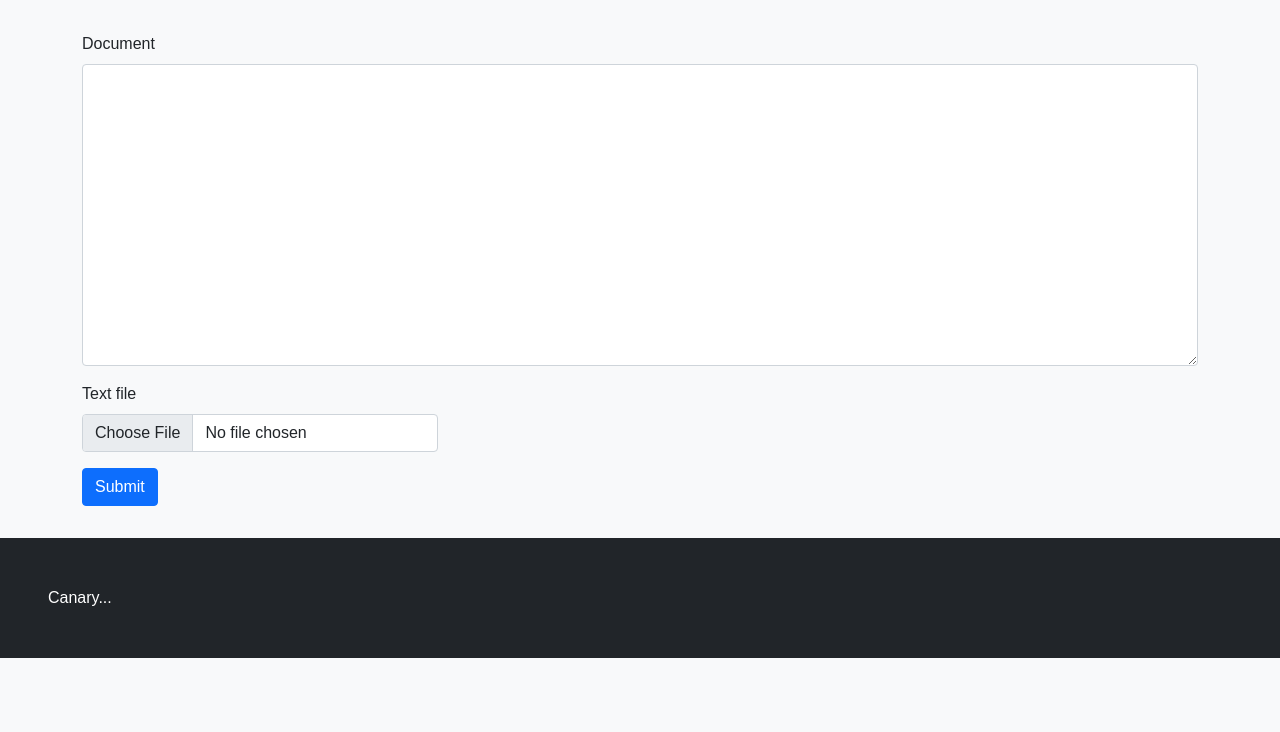
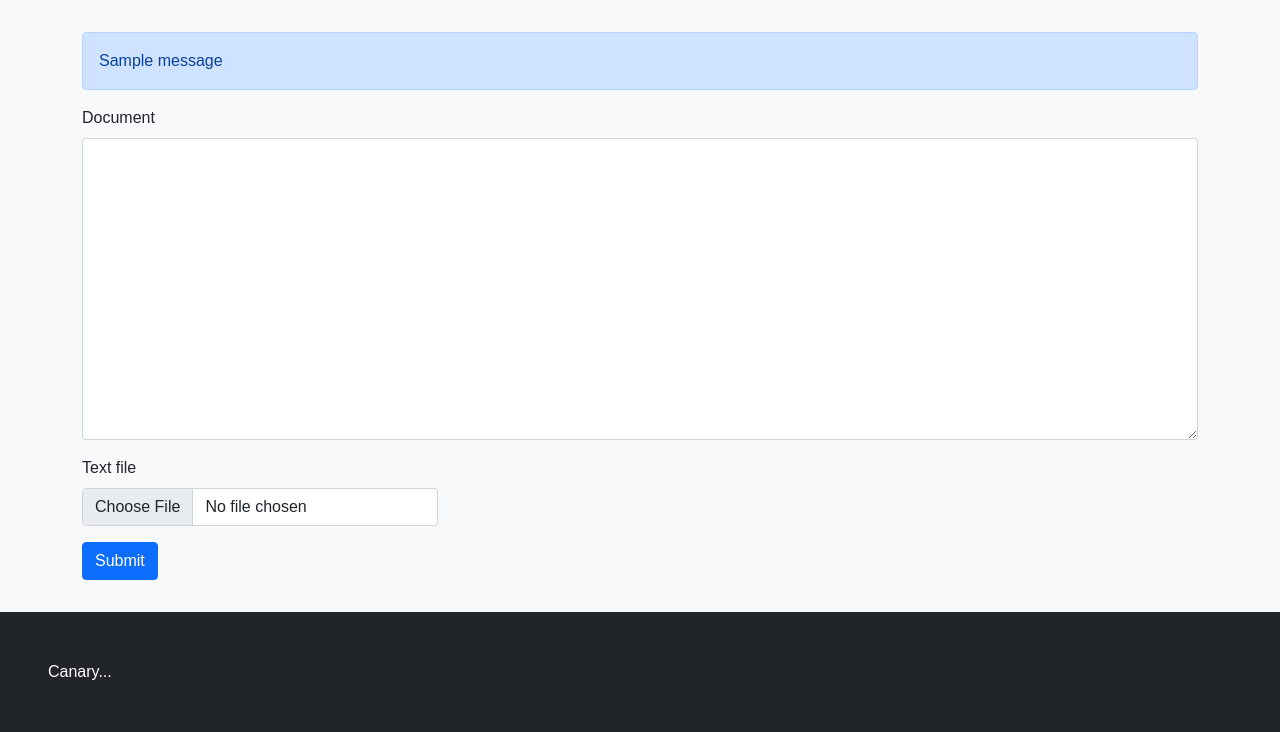
Before and after one commit to chriswales95/Canary-Web, a Flask app: page / in a window 1280 px wide. Shown: the part 160-892 px from the top of the page. Before the commit the page ends 818 px from the top, so only its background shows below. Run offline with Flask 2, Linux system fonts and the light colour scheme; one stand-in notice (Sample message) is shown.

Commit message:
Tidy up. Show error messages when they occur via message flashing.

```diff
--- a/app.py
+++ b/app.py
@@ -2,5 +2,7 @@ from app import create_app
 
 
 app = create_app()
+app.secret_key = b'change_me!'
+
 if __name__ == "__main__":
     app.run()
--- a/app/frontend/__init__.py
+++ b/app/frontend/__init__.py
@@ -1,5 +1,4 @@
-from flask import Blueprint, render_template
-from flask import abort
+from flask import Blueprint, render_template, redirect, url_for, flash, abort
 import sadface
 
 from app.canary_interface import jobs
@@ -9,7 +8,7 @@ frontend = Blueprint('frontend', __name__, template_folder='templates', static_f
 
 
 @frontend.route('/')
-def show():
+def index():
     return render_template('index.html',
                            additional_footer_elements=['<script src="/front/static/js/form.js"></script>'])
 
@@ -19,10 +18,15 @@ def view(job_id):
     if job_id in jobs.keys():
         job = jobs[job_id]
 
-        if type(job) is not dict:
+        if job is None:
             return render_template('waiting_page.html',
                                    key=job_id,
-                                   additional_head_elements=[' <meta http-equiv="refresh" content="10" />']), 200
+                                   additional_head_elements=['<meta http-equiv="refresh" content="10" />']), 200
+
+        if type(job) is str and job == "ERROR":
+            flash("Encountered an error when processing the document. "
+                  "Try again or open an issue on our GitHub for support.", "error")
+            return redirect(url_for('frontend.index'))
 
         sadface.sd = job['analysis']
         component_nodes = [n for n in job['analysis']['nodes'] if 'canary' in n['metadata']]
@@ -31,7 +35,10 @@ def view(job_id):
         major_claims = [n for n in component_nodes if n['metadata']['canary']['type'] == 'MajorClaim']
 
         return render_template(
-            'job.html', job=job['analysis'], original_doc=job['original_document'], dot=sadface.export_dot(),
+            'job.html',
+            job=job['analysis'],
+            original_doc=job['original_document'],
+            dot=sadface.export_dot(),
             claims=claims,
             major_claims=major_claims,
             premises=premises,
--- a/app/frontend/templates/index.html
+++ b/app/frontend/templates/index.html
@@ -1,11 +1,26 @@
 {% extends 'base.html' %}
 {% block main_content %}
     <div class="container">
+        {% with messages = get_flashed_messages(with_categories=true) %}
+            {% if messages %}
+                {% for category, message in messages %}
+                    {% if category == "error" %}
+                        <div class="alert alert-danger" role="alert">
+                            {{ message }}
+                        </div>
+                    {% else %}
+                        <div class="alert alert-primary" role="alert">
+                            {{ message }}
+                        </div>
+                    {% endif %}
+                {% endfor %}
+            {% endif %}
+        {% endwith %}
         <form id="document_form">
             <div class="mb-3">
                 <label class="form-label" for="document_text">Document</label>
                 <textarea class="form-control" name="document_text" id="document_text" rows="12"
-                          style="white-space: pre-wrap;w"></textarea>
+                          style="white-space: pre-wrap;"></textarea>
             </div>
             <div class="row">
                 <div class="col-12 col-lg-6 col-xl-4">
--- a/app/frontend/templates/job.html
+++ b/app/frontend/templates/job.html
@@ -71,12 +71,11 @@
                                     <table class="table table-striped table-sm">
                                         <thead>
                                         <tr>
-                                            <th scope="col" class="min-cell">Component Type</th>
+                                            <th scope="col" class="min-cell">Type</th>
                                             <th scope="col">Text</th>
                                         </tr>
                                         </thead>
                                         <tbody>
-
 
                                         {% if major_claims %}
                                             {% for n in major_claims %}
```
Also changed, not shown: app/canary_interface/__init__.py (+7 -15 lines), 1 other file.
